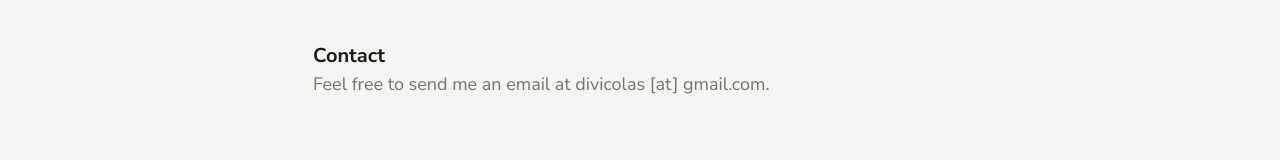
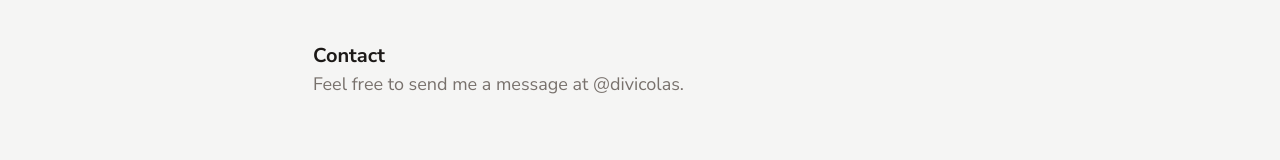
Before and after one commit to divin1/blog, a Next.js app: page /about in a window 1280 px wide. Shown: the part 482-642 px from the top of the page. Built offline with nearby package versions, Linux system fonts and the light colour scheme; no server answers.

Commit message:
replace email with twitter

```diff
--- a/src/pages/about.jsx
+++ b/src/pages/about.jsx
@@ -29,12 +29,13 @@ function About() {
             Contact
           </h2>
           <p>
-            Feel free to send me an email at{" "}
+            Feel free to send me a message at{" "}
             <a
-              href={`mailto:${config.email}`}
+              href={`https://twitter.com/${config.twitter}`}
+              target="_blank"
               className="text-stone-500 hover:text-secondary-400 dark:text-stone-300 dark:hover:text-secondary-400"
             >
-              {config.email.replace("@", " [at] ")}
+              @{config.twitter}
             </a>
             .
           </p>
```
